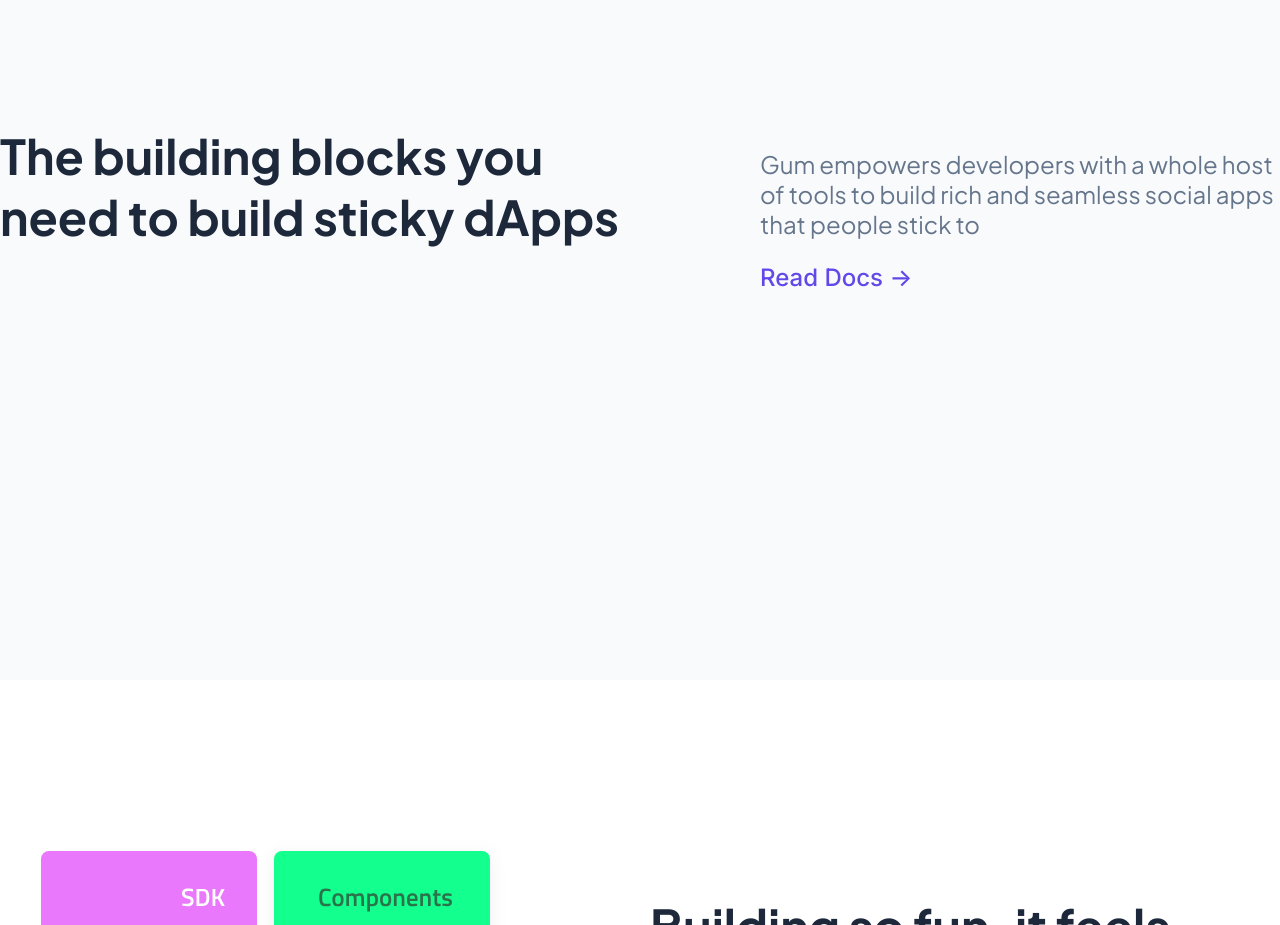
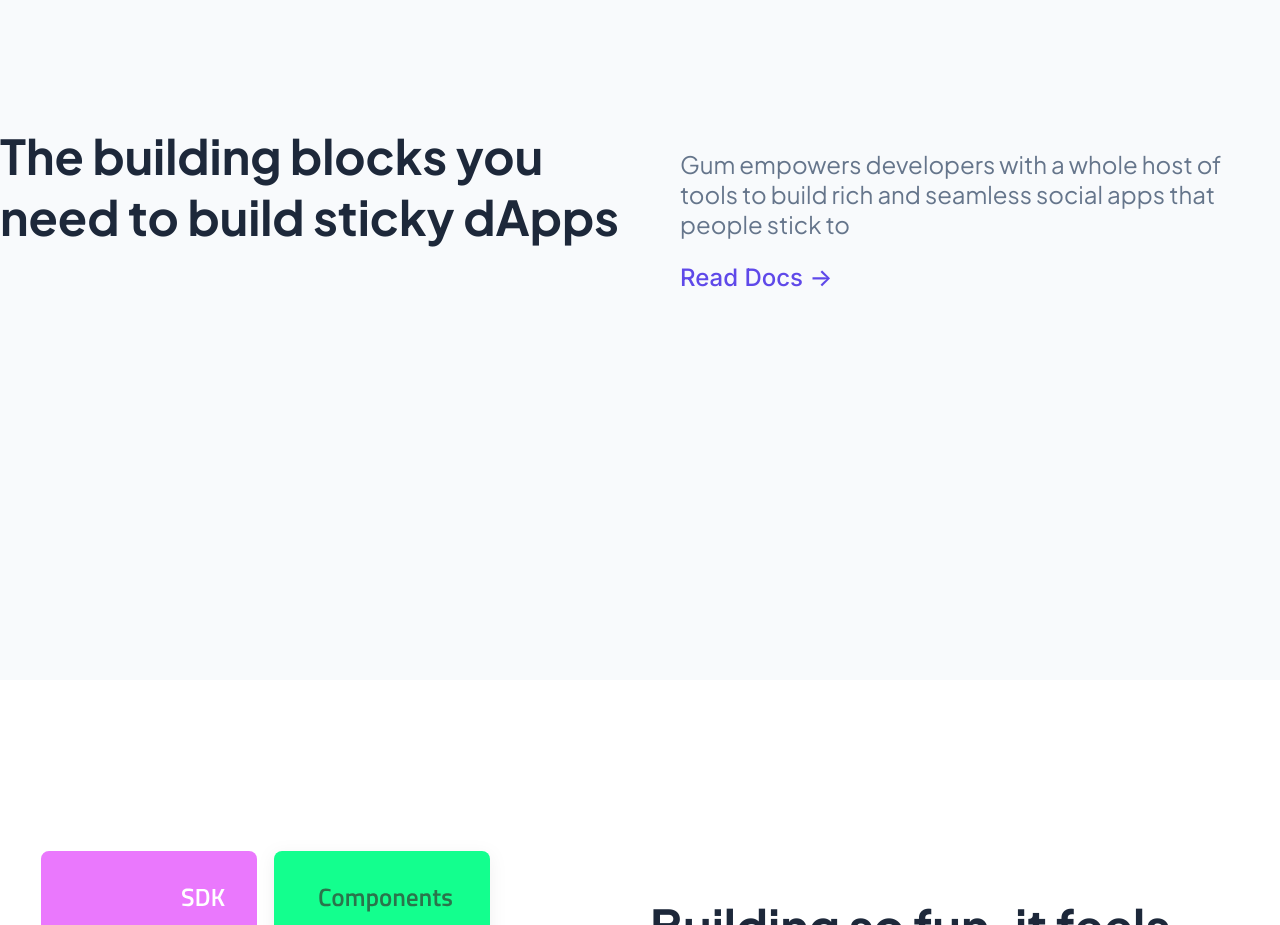
Before and after one commit to gumhq/gum-lp, a Next.js app: page / in a window 1280 px wide. Shown: the part 880-1805 px from the top of the page. Built offline with nearby package versions, Linux system fonts and the light colour scheme.

Commit message:
update: content width

```diff
--- a/src/styles/Home.module.scss
+++ b/src/styles/Home.module.scss
@@ -44,7 +44,7 @@
 }
 
 .blocksSubHeading {
-  max-width: 52em;
+  max-width: 60em;
 }
 
 .docsLink {
```
